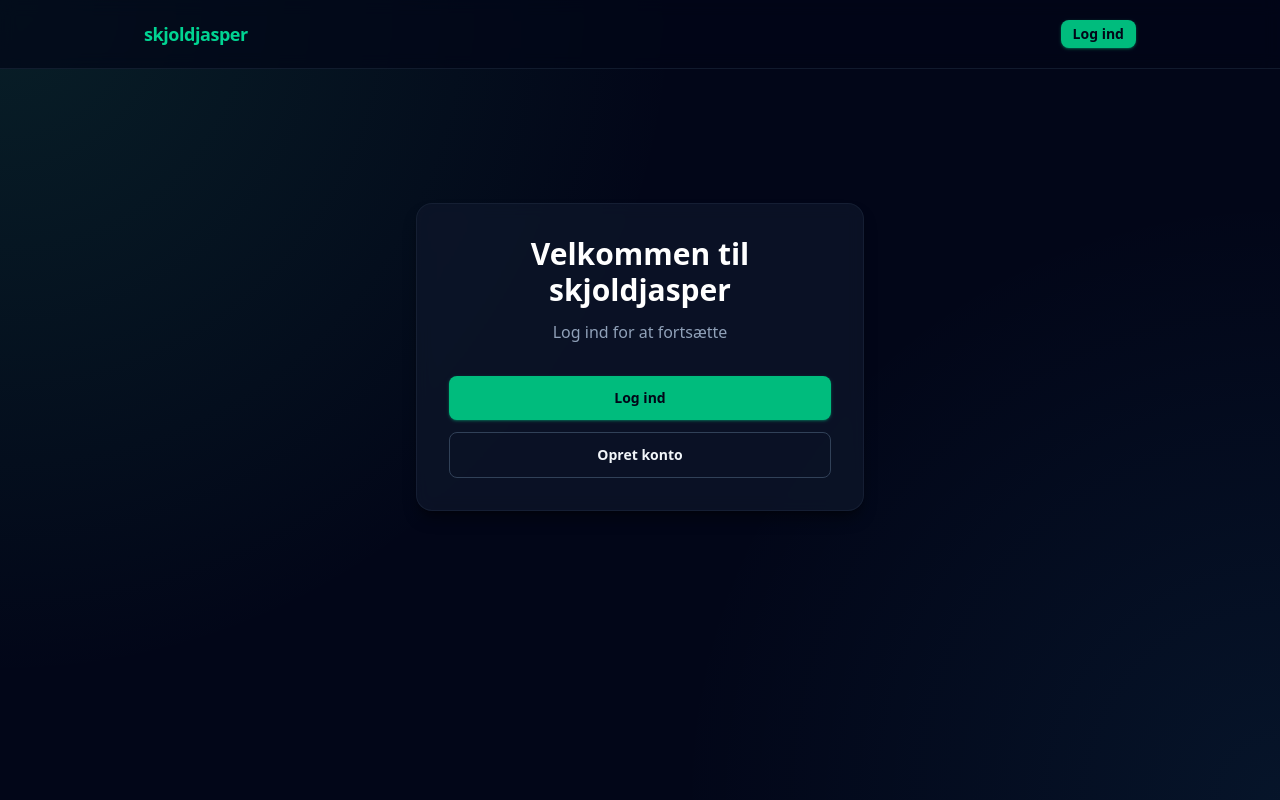
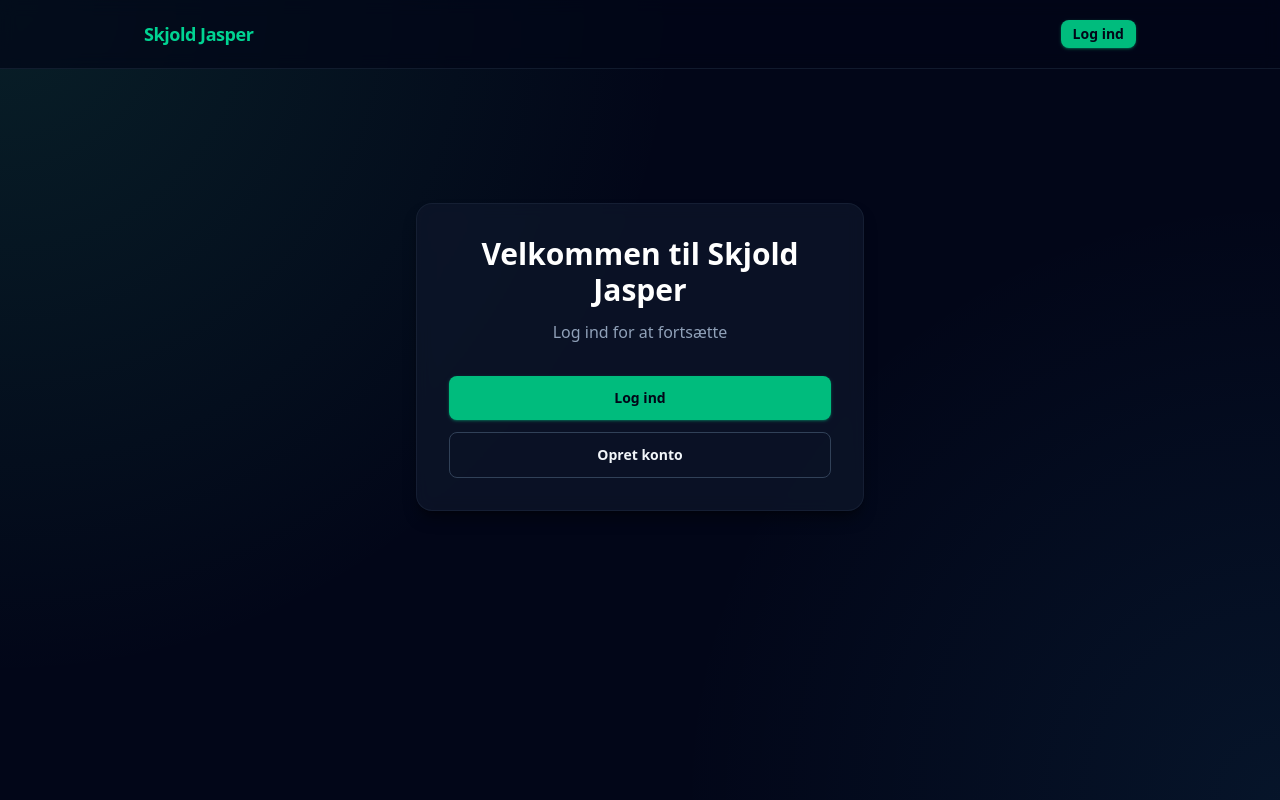
Before and after one commit to alexanderjasper/skjoldjasper, a SvelteKit app in the folder apps/web/: page / in a window 1280 px wide. Built offline with nearby package versions, Linux system fonts and the light colour scheme; no server answers.

Commit message:
Change name

```diff
--- a/apps/web/src/routes/+layout.svelte
+++ b/apps/web/src/routes/+layout.svelte
@@ -15,7 +15,7 @@
 <div class="min-h-screen">
   <header class="border-b border-slate-800/60 bg-slate-950/70 backdrop-blur">
     <div class="mx-auto flex max-w-5xl items-center justify-between px-4 py-5">
-      <a href="/" class="text-lg font-semibold tracking-tight text-emerald-400">skjoldjasper</a>
+      <a href="/" class="text-lg font-semibold tracking-tight text-emerald-400">Skjold Jasper</a>
 
 			<div class="flex items-center gap-3 text-sm text-slate-300">
 				{#if user && userEmail}
--- a/apps/web/src/routes/+page.svelte
+++ b/apps/web/src/routes/+page.svelte
@@ -9,7 +9,7 @@
 	<section class="flex min-h-[60vh] items-center justify-center px-4">
 		<div class="surface-panel max-w-md text-center">
 			<div class="space-y-3">
-				<h1 class="text-3xl font-bold text-white">Velkommen til skjoldjasper</h1>
+				<h1 class="text-3xl font-bold text-white">Velkommen til Skjold Jasper</h1>
 				<p class="text-slate-400">Log ind for at fortsætte</p>
 			</div>
 			<div class="mt-8 flex flex-col gap-3">
```
